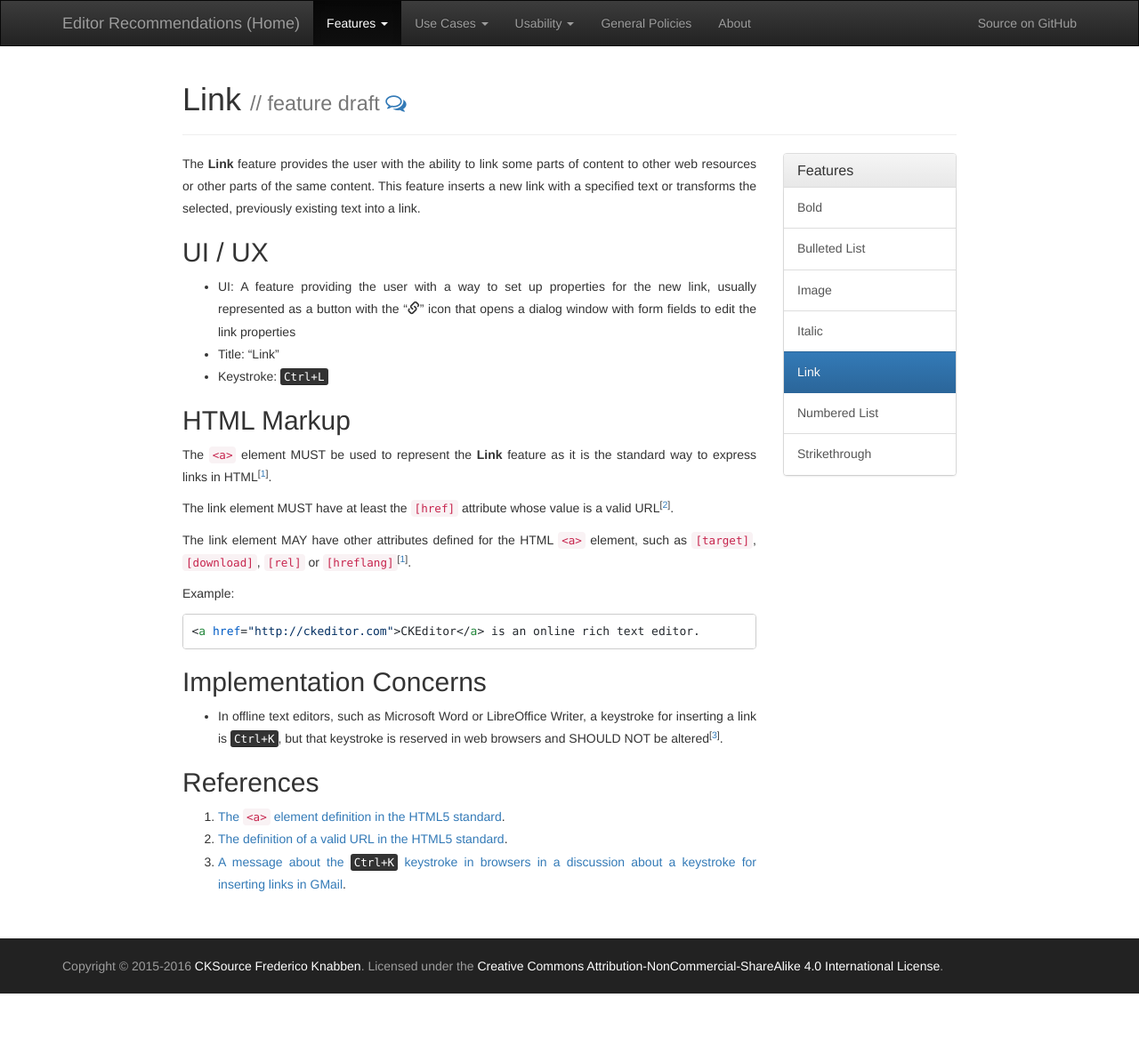
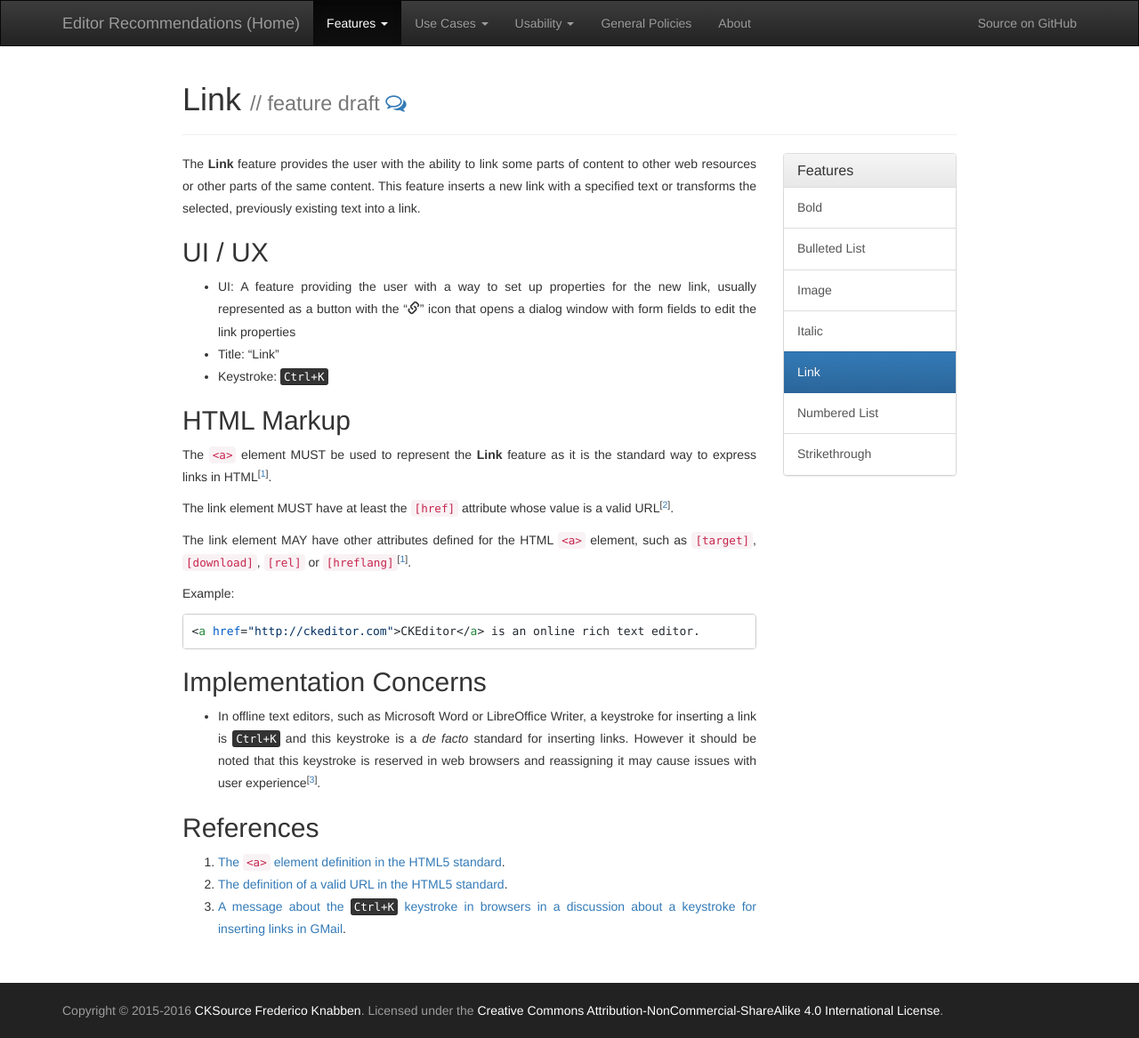
Before and after one commit to ckeditor/editor-recommendations, a Jekyll site: the page built from _features/link.md, in a window 1280 px wide. Shown: the whole page at 89% size. Built offline with Jekyll 4.4.1, drawn with Linux system fonts in a browser that asks for light colours; nearby versions of some CDN libraries; before the commit the page ends 1117 px from its top, so only the background shows below that.

Commit message:
Updated info about keystroke in "Link" draft.

```diff
--- a/_features/link.md
+++ b/_features/link.md
@@ -17,7 +17,7 @@ The **Link** feature provides the user with the ability to link some parts of co
 
  * UI: A feature providing the user with a way to set up properties for the new link, usually represented as a button with the "<i class="glyphicon glyphicon-link" aria-label="Link" title="Link"></i>" icon that opens a dialog window with form fields to edit the link properties
  * Title: "Link"
- * Keystroke: <kbd>Ctrl+L</kbd>
+ * Keystroke: <kbd>Ctrl+K</kbd>
 
 {% endcapture %}
 
@@ -39,7 +39,7 @@ Example:
 
 {% capture implementation %}
 
-* In offline text editors, such as Microsoft Word or LibreOffice Writer, a keystroke for inserting a link is <kbd>Ctrl+K</kbd>, but that keystroke is reserved in web browsers and SHOULD NOT be altered<sup>[[3](#ref3)]</sup>.
+* In offline text editors, such as Microsoft Word or LibreOffice Writer, a keystroke for inserting a link is <kbd>Ctrl+K</kbd> and this keystroke is a _de facto_ standard for inserting links. However it should be noted that this keystroke is reserved in web browsers and reassigning it may cause issues with user experience<sup>[[3](#ref3)]</sup>.
 
 {% endcapture %}
 
```
